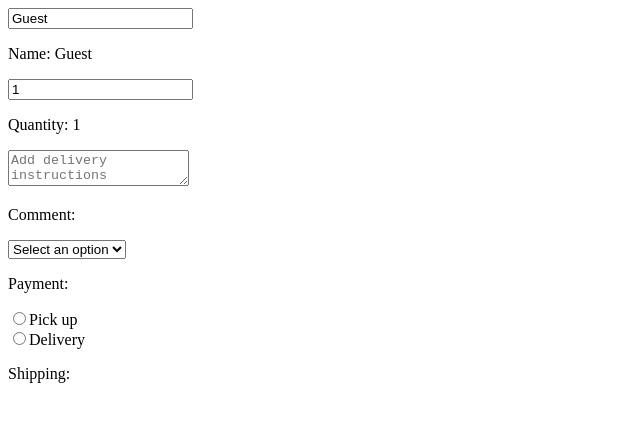
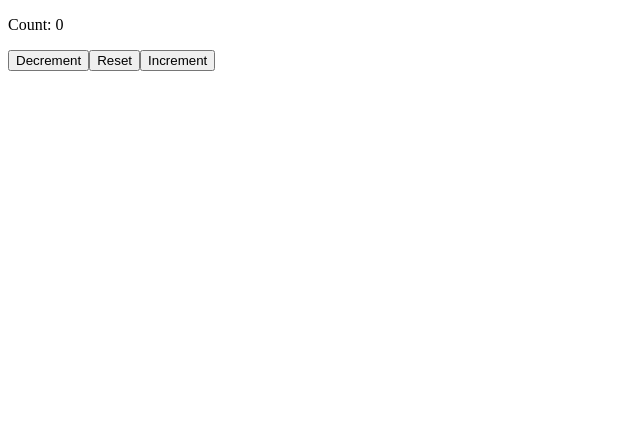
Before and after one commit to kevinandel/ReactBeginning, a React (Vite) app in the folder my-react-app/: page / in a window 1280 px wide. Shown: the top 422 px of the page, without its empty margins (0-640 px from the left). Built offline with nearby package versions, Linux system fonts and the light colour scheme.

Commit message:
Learned updater functions

```diff
--- a/my-react-app/src/MyComponent.jsx
+++ b/my-react-app/src/MyComponent.jsx
@@ -1,3 +1,39 @@
+import React, {useState} from 'react';
+
+function Counter() {
+
+  const [count, setCount] = useState(0);
+
+  const increment = () => {
+    // setCount(count + 1); //if we try to write another setCount(count + 1) the count will only increase once because React batches up all and only make a single change for performance optimizations.We use updater functions in that case.
+
+    setCount((prevCount) => prevCount + 1);
+    // setCount((prevCount) => prevCount + 1);
+    // setCount((prevCount) => prevCount + 1);
+    // //Here we take the pending state to calculate the next state not the current state.We will update it at the end. React puts update function in a queue rather than batching them all together.
+  }
+  const decrement = () => {
+    setCount((prevCount) => prevCount - 1);  }
+  const reset = () => {
+    setCount(prevCount => prevCount = 0); //we dont need this but i just added it to demonstrate how it will be.
+  }
+
+  return(<div className="counter-container">
+          <p className="count-display">Count: {count}</p>
+          <button className="counter-button" onClick={decrement}>Decrement</button>
+          <button className="counter-button" onClick={reset}>Reset</button>
+          <button className="counter-button" onClick={increment}>Increment</button>
+        </div>);
+}
+
+export default Counter;
+
+
+
+
+
+
+/*
 import React, {useState} from 'react';
 
 function MyComponent() {
@@ -62,6 +98,8 @@
 
 export default MyComponent;
 
+*/
+
 
 
 
```
